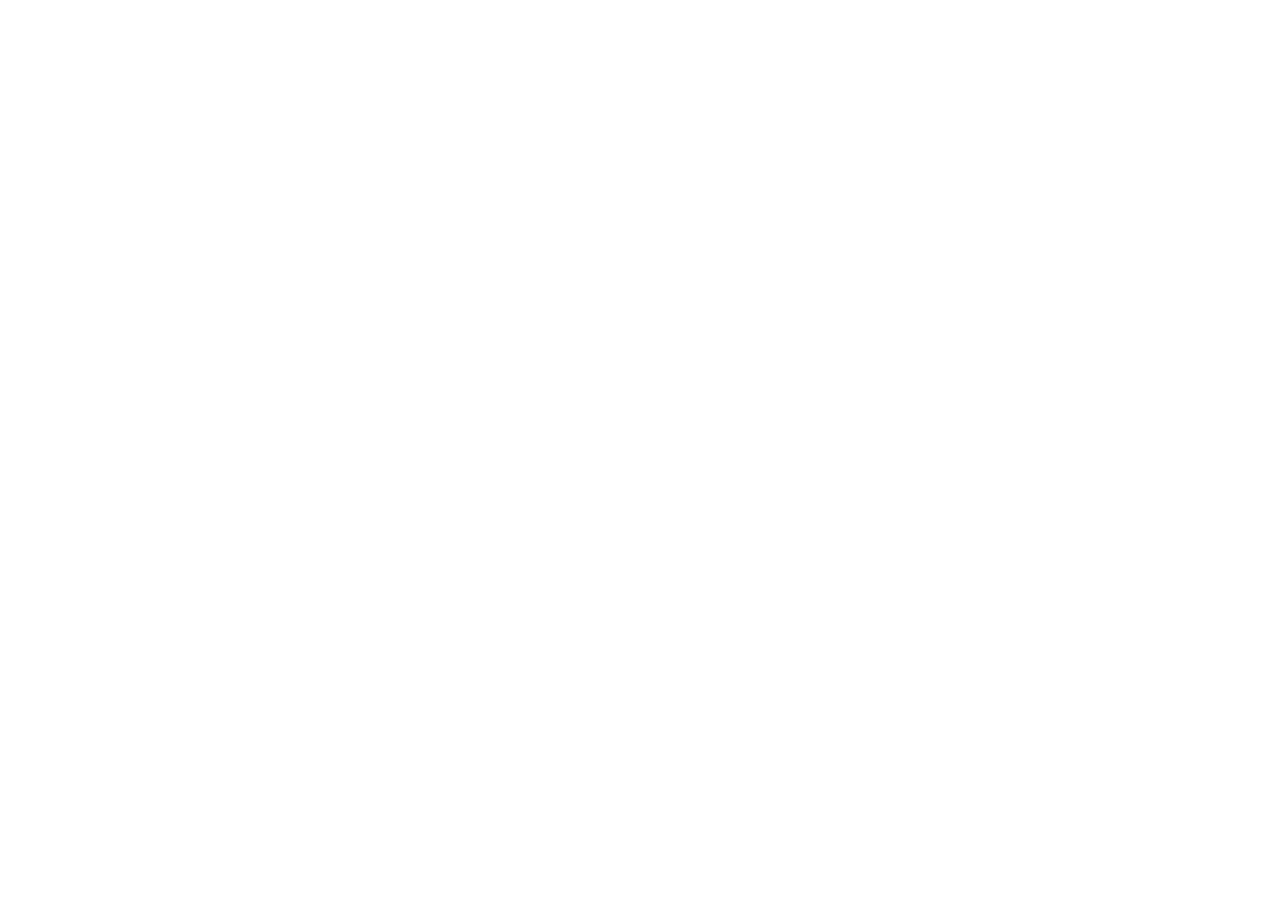
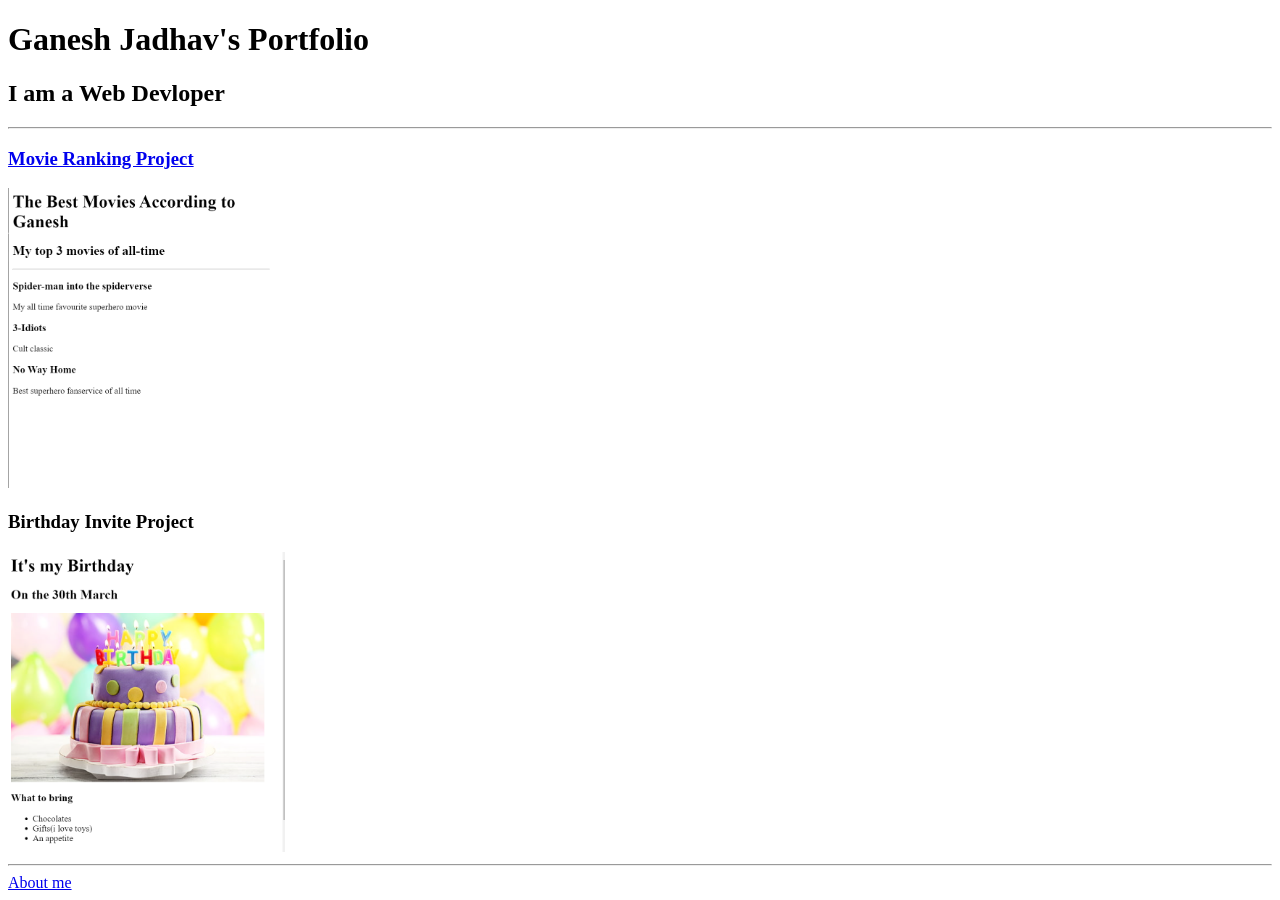
Before and after one commit to DarkGj/html-portfolio, a plain HTML site: page index.html in a window 1280 px wide. Before the commit the page ends 800 px from the top, so only its background shows below. Drawn offline with Linux system fonts and the light colour scheme.

Commit message:
Add files via upload

```diff
--- a/index.html
+++ b/index.html
@@ -21,6 +21,15 @@
     <title>Porfolio</title>
 </head>
 <body>
-
+    <h1>Ganesh Jadhav's Portfolio</h1>
+    <h2>I am a Web Devloper</h2>
+    <hr>
+    <h3><a href="public/movie-ranking.html">Movie Ranking Project</a></h3>
+    <img src="assets/images/FavouriteMoviesScreenshot.png" alt="" height="300px">
+    <h3><a href="public/birthday-invite.html"></a>Birthday Invite Project</h3>
+    <img src="assets/images/BdayScreenshot.png" alt="" height="300px">
+    <hr>
+    <a href="public/about.html">About me</a>
+    <a href="public/contact.html"></a>
 </body>
 </html>
```
